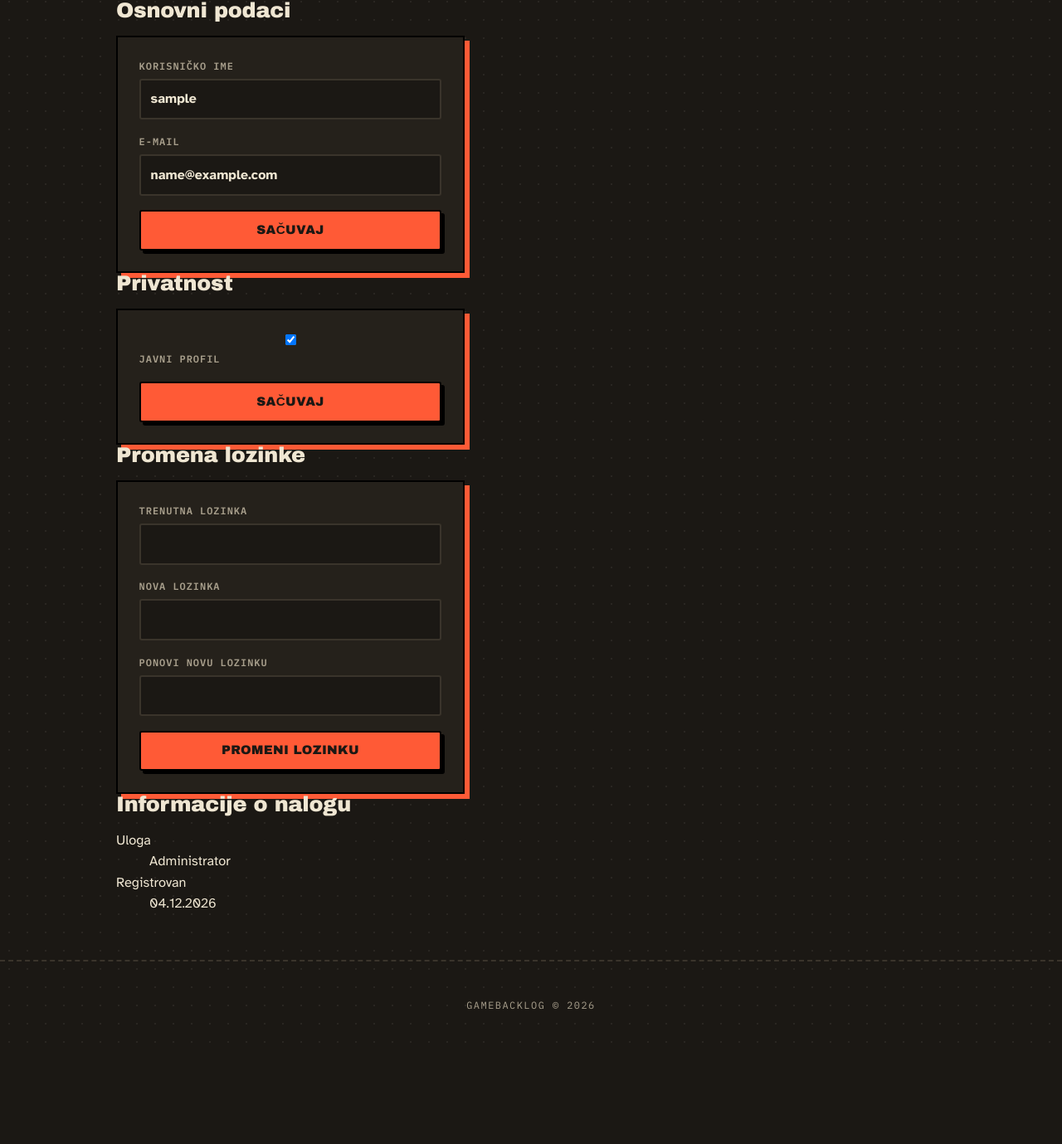
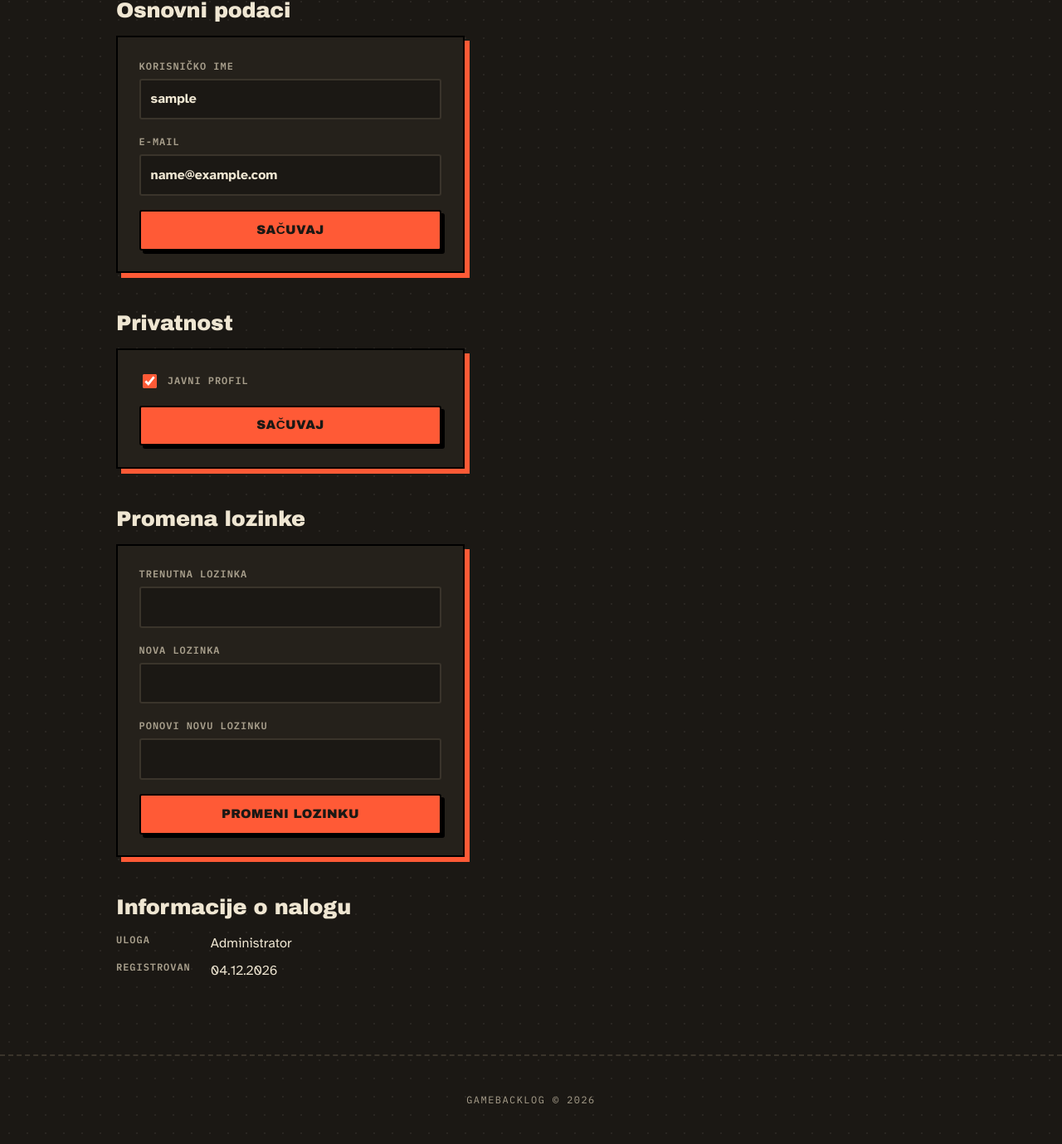
Before and after one commit to pavle16/gameBacklog, a PHP site: page /profile_edit.php in a window 1280 px wide. Shown: the part 207-1586 px from the top of the page at 83% size. Before the commit the page ends 1464 px from the top, so only its background shows below. Run offline with PHP 8.4, Linux system fonts and the light colour scheme; the visitor is signed in with stand-in values (Sample User, id 1); a stand-in replaces the project's code that opens the database connection; some web fonts are replaced.

Commit message:
feat: added css for editing profile

```diff
--- a/public/css/style.css
+++ b/public/css/style.css
@@ -192,6 +192,36 @@ input:focus, select:focus, textarea:focus {
 }
 textarea { min-height: 7rem; resize: vertical; }
 
+/* checkbox + text on one line (overrides the stacked .form label) */
+.form .checkbox-label {
+  flex-direction: row;
+  align-items: center;
+  gap: .6rem;
+  cursor: pointer;
+}
+.checkbox-label input { width: 1.1rem; height: 1.1rem; accent-color: var(--tomato); }
+
+/* ---------- Profile page ---------- */
+
+.profile-section { margin-bottom: 3rem; }
+
+.info-list {
+  display: grid;
+  grid-template-columns: max-content 1fr;
+  gap: .5rem 1.5rem;
+  max-width: 420px;
+  margin: 0;
+}
+.info-list dt {
+  font-family: var(--font-mono);
+  font-size: .75rem;
+  font-weight: 600;
+  text-transform: uppercase;
+  letter-spacing: .08em;
+  color: var(--paper-dim);
+}
+.info-list dd { margin: 0; }
+
 /* ---------- Buttons ---------- */
 
 button, .btn {
```
